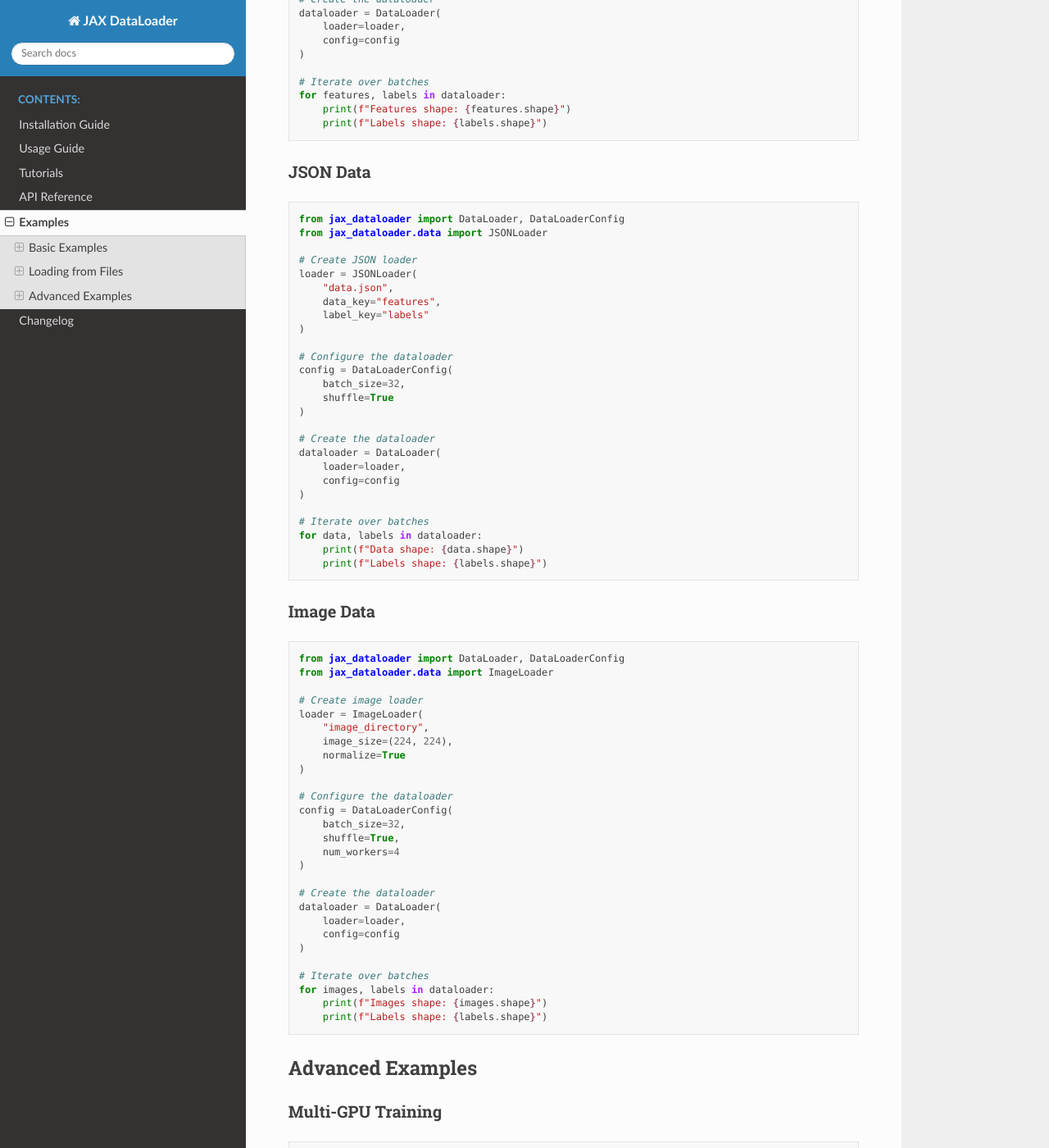
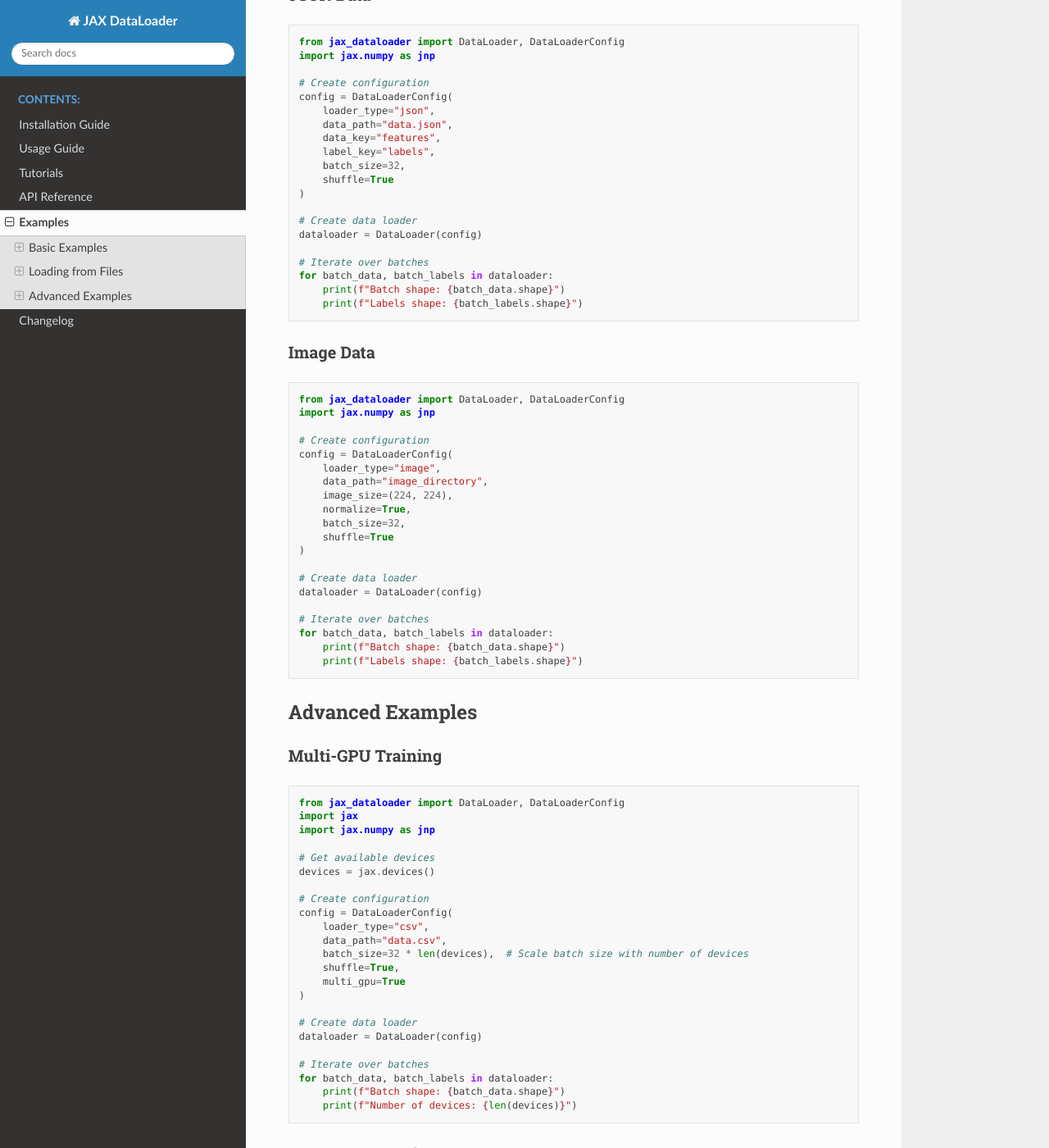
Before and after one commit to carrycooldude/JAX-Dataloader, a Sphinx documentation site: the page built from docs/examples.rst, in a window 1280 px wide and 1400 px high, scrolled down 1164 px. Shown: the whole window at 82% size. Built offline with Sphinx 7.4.7 and the Read the Docs theme 3.1.0, drawn with Linux system fonts in a browser that asks for light colours; some of the changed text lies outside the part shown.

Commit message:
Fix title underlines in documentation

```diff
--- a/docs/api.rst
+++ b/docs/api.rst
@@ -1,7 +1,5 @@
 API Reference
-=============
-
-This section provides detailed documentation for the JAX DataLoader API.
+============
 
 Core Classes
 -----------
@@ -56,7 +54,7 @@
    .. automethod:: get_progress
 
 DataLoaderConfig
-~~~~~~~~~~~~~~
+~~~~~~~~~~~~~~~
 
 .. autoclass:: jax_dataloader.DataLoaderConfig
    :members:
@@ -261,33 +259,28 @@
 
    .. code-block:: python
 
-      manager = MemoryManager(
-          max_memory=0.8,  # 80% of available memory
-          auto_cleanup=True
-      )
+      manager = MemoryManager(max_memory=1024**3)  # 1GB
 
    Advanced memory management with monitoring:
 
    .. code-block:: python
 
-      manager = MemoryManager(
-          max_memory=0.8,
-          auto_cleanup=True,
-          monitor_interval=1.0,
-          warning_threshold=0.9
-      )
+      manager = MemoryManager(max_memory=1024**3)
+      stats = manager.monitor(interval=1.0)
+      print(f"Memory usage: {stats['current_usage']}")
 
    .. rubric:: Methods
 
    .. automethod:: __init__
    .. automethod:: allocate
+   .. automethod:: deallocate
    .. automethod:: free
    .. automethod:: get_usage
    .. automethod:: cleanup
    .. automethod:: monitor
 
 Cache
-~~~~
+~~~~~
 
 .. autoclass:: jax_dataloader.memory.Cache
    :members:
@@ -389,29 +382,22 @@
 
    .. code-block:: python
 
-      transform = Transform(
-          fn=lambda x: x + 1,
-          key=random.PRNGKey(0)
-      )
+      transform = Transform()
+      transform.add(lambda x: x * 2)
 
-   Advanced transformation with multiple operations:
+   Advanced transformation with chaining:
 
    .. code-block:: python
 
-      def augment_fn(batch, key):
-          key1, key2 = random.split(key)
-          noise = random.normal(key1, batch.shape) * 0.1
-          angle = random.uniform(key2, minval=-0.1, maxval=0.1)
-          return jnp.rot90(batch + noise, k=int(angle * 10))
-
-      transform = Transform(
-          fn=augment_fn,
-          key=random.PRNGKey(0)
-      )
+      transform = Transform()
+      transform.add(lambda x: x * 2)
+      transform.add(lambda x: x + 1)
+      transform.add(lambda x: jnp.clip(x, 0, 1))
 
    .. rubric:: Methods
 
    .. automethod:: __init__
+   .. automethod:: add
    .. automethod:: apply
    .. automethod:: compose
    .. automethod:: chain
@@ -423,93 +409,21 @@
 ~~~~~~~~~~~~
 
 .. autoexception:: jax_dataloader.exceptions.DataLoaderError
-   :members:
-   :show-inheritance:
-
-   .. rubric:: Examples
-
-   .. code-block:: python
-
-      try:
-          dataloader = DataLoader(data=None)
-      except DataLoaderError as e:
-          print(f"Error: {e}")
 
 ConfigurationError
 ~~~~~~~~~~~~~~~
 
 .. autoexception:: jax_dataloader.exceptions.ConfigurationError
-   :members:
-   :show-inheritance:
-
-   .. rubric:: Examples
-
-   .. code-block:: python
-
-      try:
-          config = DataLoaderConfig(batch_size=-1)
-      except ConfigurationError as e:
-          print(f"Error: {e}")
 
 MemoryError
 ~~~~~~~~~
 
 .. autoexception:: jax_dataloader.exceptions.MemoryError
-   :members:
-   :show-inheritance:
-
-   .. rubric:: Examples
-
-   .. code-block:: python
-
-      try:
-          dataloader = DataLoader(data=large_data)
-          dataloader.optimize_memory()
-      except MemoryError as e:
-          print(f"Error: {e}")
 
 Utility Functions
 --------------
 
 .. autofunction:: jax_dataloader.utils.get_available_memory
-   :noindex:
-
-   .. rubric:: Examples
-
-   .. code-block:: python
-
-      memory = get_available_memory()
-      print(f"Available memory: {memory / 1024**3:.2f} GB")
-
 .. autofunction:: jax_dataloader.utils.calculate_batch_size
-   :noindex:
-
-   .. rubric:: Examples
-
-   .. code-block:: python
-
-      batch_size = calculate_batch_size(
-          total_size=10000,
-          memory_fraction=0.8
-      )
-      print(f"Recommended batch size: {batch_size}")
-
 .. autofunction:: jax_dataloader.utils.get_device_count
-   :noindex:
-
-   .. rubric:: Examples
-
-   .. code-block:: python
-
-      num_devices = get_device_count()
-      print(f"Number of available devices: {num_devices}")
-
 .. autofunction:: jax_dataloader.utils.format_size
-   :noindex:
-
-   .. rubric:: Examples
-
-   .. code-block:: python
-
-      size = format_size(1024**3)
-      print(f"Formatted size: {size}")  # "1.00 GB"
--- a/docs/examples.rst
+++ b/docs/examples.rst
@@ -1,43 +1,37 @@
 Examples
 ========
 
-This section provides detailed examples of using JAX DataLoader in various scenarios.
-
 Basic Examples
-------------
+-------------
 
 Simple Data Loading
-~~~~~~~~~~~~~~~~
+~~~~~~~~~~~~~~~~~
 
 .. code-block:: python
 
    from jax_dataloader import DataLoader, DataLoaderConfig
    import jax.numpy as jnp
 
-   # Create sample data
-   data = jnp.arange(1000)
-   labels = jnp.arange(1000)
-
-   # Configure the dataloader
+   # Create configuration
    config = DataLoaderConfig(
+       loader_type="csv",
+       data_path="data.csv",
+       target_column="label",
+       feature_columns=["feature1", "feature2"],
        batch_size=32,
-       shuffle=True,
-       drop_last=True
+       shuffle=True
    )
 
-   # Create the dataloader
-   dataloader = DataLoader(
-       data=data,
-       labels=labels,
-       config=config
-   )
+   # Create data loader
+   dataloader = DataLoader(config)
 
    # Iterate over batches
    for batch_data, batch_labels in dataloader:
        print(f"Batch shape: {batch_data.shape}")
+       print(f"Labels shape: {batch_labels.shape}")
 
 Loading from Files
-----------------
+-----------------
 
 CSV Data
 ~~~~~~~
@@ -45,63 +39,51 @@
 .. code-block:: python
 
    from jax_dataloader import DataLoader, DataLoaderConfig
-   from jax_dataloader.data import CSVLoader
+   import jax.numpy as jnp
 
-   # Create CSV loader
-   loader = CSVLoader(
-       "data.csv",
+   # Create configuration
+   config = DataLoaderConfig(
+       loader_type="csv",
+       data_path="data.csv",
        target_column="label",
-       feature_columns=["feature1", "feature2"]
-   )
-
-   # Configure the dataloader
-   config = DataLoaderConfig(
+       feature_columns=["feature1", "feature2"],
        batch_size=32,
        shuffle=True
    )
 
-   # Create the dataloader
-   dataloader = DataLoader(
-       loader=loader,
-       config=config
-   )
+   # Create data loader
+   dataloader = DataLoader(config)
 
    # Iterate over batches
-   for features, labels in dataloader:
-       print(f"Features shape: {features.shape}")
-       print(f"Labels shape: {labels.shape}")
+   for batch_data, batch_labels in dataloader:
+       print(f"Batch shape: {batch_data.shape}")
+       print(f"Labels shape: {batch_labels.shape}")
 
 JSON Data
-~~~~~~~~
+~~~~~~~~~
 
 .. code-block:: python
 
    from jax_dataloader import DataLoader, DataLoaderConfig
-   from jax_dataloader.data import JSONLoader
+   import jax.numpy as jnp
 
-   # Create JSON loader
-   loader = JSONLoader(
-       "data.json",
+   # Create configuration
+   config = DataLoaderConfig(
+       loader_type="json",
+       data_path="data.json",
        data_key="features",
-       label_key="labels"
-   )
-
-   # Configure the dataloader
-   config = DataLoaderConfig(
+       label_key="labels",
        batch_size=32,
        shuffle=True
    )
 
-   # Create the dataloader
-   dataloader = DataLoader(
-       loader=loader,
-       config=config
-   )
+   # Create data loader
+   dataloader = DataLoader(config)
 
    # Iterate over batches
-   for data, labels in dataloader:
-       print(f"Data shape: {data.shape}")
-       print(f"Labels shape: {labels.shape}")
+   for batch_data, batch_labels in dataloader:
+       print(f"Batch shape: {batch_data.shape}")
+       print(f"Labels shape: {batch_labels.shape}")
 
 Image Data
 ~~~~~~~~~
@@ -109,32 +91,25 @@
 .. code-block:: python
 
    from jax_dataloader import DataLoader, DataLoaderConfig
-   from jax_dataloader.data import ImageLoader
+   import jax.numpy as jnp
 
-   # Create image loader
-   loader = ImageLoader(
-       "image_directory",
+   # Create configuration
+   config = DataLoaderConfig(
+       loader_type="image",
+       data_path="image_directory",
        image_size=(224, 224),
-       normalize=True
+       normalize=True,
+       batch_size=32,
+       shuffle=True
    )
 
-   # Configure the dataloader
-   config = DataLoaderConfig(
-       batch_size=32,
-       shuffle=True,
-       num_workers=4
-   )
-
-   # Create the dataloader
-   dataloader = DataLoader(
-       loader=loader,
-       config=config
-   )
+   # Create data loader
+   dataloader = DataLoader(config)
 
    # Iterate over batches
-   for images, labels in dataloader:
-       print(f"Images shape: {images.shape}")
-       print(f"Labels shape: {labels.shape}")
+   for batch_data, batch_labels in dataloader:
+       print(f"Batch shape: {batch_data.shape}")
+       print(f"Labels shape: {batch_labels.shape}")
 
 Advanced Examples
 --------------
@@ -144,37 +119,29 @@
 
 .. code-block:: python
 
+   from jax_dataloader import DataLoader, DataLoaderConfig
    import jax
-   from jax_dataloader import DataLoader, DataLoaderConfig
    import jax.numpy as jnp
 
    # Get available devices
    devices = jax.devices()
 
-   # Create sample data
-   data = jnp.arange(10000)
-   labels = jnp.arange(10000)
-
-   # Configure for multi-GPU
+   # Create configuration
    config = DataLoaderConfig(
-       batch_size=32,
-       num_devices=len(devices),
-       device_map="auto",
-       pin_memory=True
+       loader_type="csv",
+       data_path="data.csv",
+       batch_size=32 * len(devices),  # Scale batch size with number of devices
+       shuffle=True,
+       multi_gpu=True
    )
 
-   # Create the dataloader
-   dataloader = DataLoader(
-       data=data,
-       labels=labels,
-       config=config
-   )
+   # Create data loader
+   dataloader = DataLoader(config)
 
-   # Training loop
+   # Iterate over batches
    for batch_data, batch_labels in dataloader:
-       # batch_data and batch_labels are already on the correct devices
-       # Your training code here
-       pass
+       print(f"Batch shape: {batch_data.shape}")
+       print(f"Number of devices: {len(devices)}")
 
 Data Augmentation
 ~~~~~~~~~~~~~~~
@@ -182,42 +149,29 @@
 .. code-block:: python
 
    from jax_dataloader import DataLoader, DataLoaderConfig
+   from jax_dataloader.transform import Transform
    import jax.numpy as jnp
-   import jax.random as random
 
-   # Define augmentation function
-   def augment_fn(batch, key):
-       # Add random noise
-       noise = random.normal(key, batch.shape) * 0.1
-       augmented = batch + noise
+   # Create transform
+   transform = Transform()
+   transform.add(lambda x: x * 2)  # Example transform
+   transform.add(lambda x: jnp.clip(x, 0, 1))  # Clip values
 
-       # Random rotation
-       angle = random.uniform(key, minval=-0.1, maxval=0.1)
-       augmented = jnp.rot90(augmented, k=int(angle * 10))
-
-       return augmented
-
-   # Create sample data
-   data = jnp.arange(1000).reshape(100, 10, 10)
-   labels = jnp.arange(100)
-
-   # Configure with augmentation
+   # Create configuration
    config = DataLoaderConfig(
+       loader_type="csv",
+       data_path="data.csv",
+       transform=transform,
        batch_size=32,
-       transform=augment_fn,
-       transform_key=random.PRNGKey(0)
+       shuffle=True
    )
 
-   # Create the dataloader
-   dataloader = DataLoader(
-       data=data,
-       labels=labels,
-       config=config
-   )
+   # Create data loader
+   dataloader = DataLoader(config)
 
-   # Iterate over augmented batches
+   # Iterate over batches
    for batch_data, batch_labels in dataloader:
-       print(f"Augmented batch shape: {batch_data.shape}")
+       print(f"Transformed batch shape: {batch_data.shape}")
 
 Memory Management
 ~~~~~~~~~~~~~~~
@@ -225,35 +179,33 @@
 .. code-block:: python
 
    from jax_dataloader import DataLoader, DataLoaderConfig
-   import jax.numpy as jnp
+   from jax_dataloader.memory import MemoryManager
+   from jax_dataloader.utils import calculate_batch_size
 
-   # Create large dataset
-   data = jnp.arange(1000000)
-   labels = jnp.arange(1000000)
+   # Create memory manager
+   memory_manager = MemoryManager(max_memory=1024**3)  # 1GB
 
-   # Configure for memory efficiency
-   config = DataLoaderConfig(
-       batch_size=32,
-       memory_fraction=0.8,
-       auto_batch_size=True,
-       cache_size=1000,
-       num_workers=4
+   # Calculate optimal batch size
+   batch_size = calculate_batch_size(
+       total_size=10000,
+       max_memory=1024**3,
+       sample_size=1000
    )
 
-   # Create the dataloader
-   dataloader = DataLoader(
-       data=data,
-       labels=labels,
-       config=config
+   # Create configuration
+   config = DataLoaderConfig(
+       loader_type="csv",
+       data_path="data.csv",
+       batch_size=batch_size,
+       shuffle=True
    )
 
-   # Enable memory optimization
-   dataloader.optimize_memory()
+   # Create data loader
+   dataloader = DataLoader(config)
 
-   # Iterate over memory-efficient batches
-   for batch_data, batch_labels in dataloader:
-       print(f"Batch shape: {batch_data.shape}")
-       print(f"Memory usage: {dataloader.memory_manager.get_memory_usage()}")
+   # Monitor memory usage
+   stats = memory_manager.monitor(interval=1.0)
+   print(f"Memory usage: {stats['current_usage']}")
 
 Progress Tracking
 ~~~~~~~~~~~~~~~
@@ -261,38 +213,35 @@
 .. code-block:: python
 
    from jax_dataloader import DataLoader, DataLoaderConfig
+   from jax_dataloader.progress import ProgressTracker
    import jax.numpy as jnp
-   import time
 
-   # Create sample data
-   data = jnp.arange(1000)
-   labels = jnp.arange(1000)
-
-   # Configure with progress tracking
-   config = DataLoaderConfig(
-       batch_size=32,
-       show_progress=True,
-       progress_interval=0.1
+   # Create progress tracker
+   tracker = ProgressTracker(
+       total=1000,
+       update_interval=0.1,
+       show_eta=True
    )
 
-   # Create the dataloader
-   dataloader = DataLoader(
-       data=data,
-       labels=labels,
-       config=config
+   # Create configuration
+   config = DataLoaderConfig(
+       loader_type="csv",
+       data_path="data.csv",
+       progress_tracker=tracker,
+       batch_size=32,
+       shuffle=True
    )
 
-   # Training loop with progress tracking
-   start_time = time.time()
+   # Create data loader
+   dataloader = DataLoader(config)
+
+   # Iterate over batches
    for batch_data, batch_labels in dataloader:
-       # Simulate processing time
-       time.sleep(0.1)
+       print(f"Batch shape: {batch_data.shape}")
 
-       # Progress bar will show automatically
-       print(f"Processing batch...")
-
-   end_time = time.time()
-   print(f"Total time: {end_time - start_time:.2f} seconds")
+   # Print progress statistics
+   print(f"Progress: {tracker.get_progress():.1%}")
+   print(f"ETA: {tracker.get_eta():.1f} seconds")
 
 Error Handling
 ~~~~~~~~~~~~
@@ -301,35 +250,14 @@
 
    from jax_dataloader import DataLoader, DataLoaderConfig
    from jax_dataloader.exceptions import DataLoaderError
-   import jax.numpy as jnp
 
-   # Create sample data
-   data = jnp.arange(1000)
-   labels = jnp.arange(1000)
+   try:
+       config = DataLoaderConfig(
+           loader_type="invalid",
+           data_path="data.json"
+       )
+       dataloader = DataLoader(config)
+   except ValueError as e:
+       print(f"Error: {e}")
 
-   # Configure the dataloader
-   config = DataLoaderConfig(
-       batch_size=32,
-       error_handling=True
-   )
-
-   # Create the dataloader
-   dataloader = DataLoader(
-       data=data,
-       labels=labels,
-       config=config
-   )
-
-   # Training loop with error handling
-   try:
-       for batch_data, batch_labels in dataloader:
-           try:
-               # Your processing code here
-               pass
-           except Exception as e:
-               print(f"Error processing batch: {e}")
-               continue
-   except DataLoaderError as e:
-       print(f"DataLoader error: {e}")
-   except Exception as e:
-       print(f"Unexpected error: {e}")
+For more examples and use cases, check out the `GitHub repository <https://github.com/carrycooldude/JAX-Dataloader/tree/main/examples>`_.
```
Also changed, not shown: other parts of docs/api.rst (+2 -2 lines), docs/changelog.rst (+72 -1 lines).
